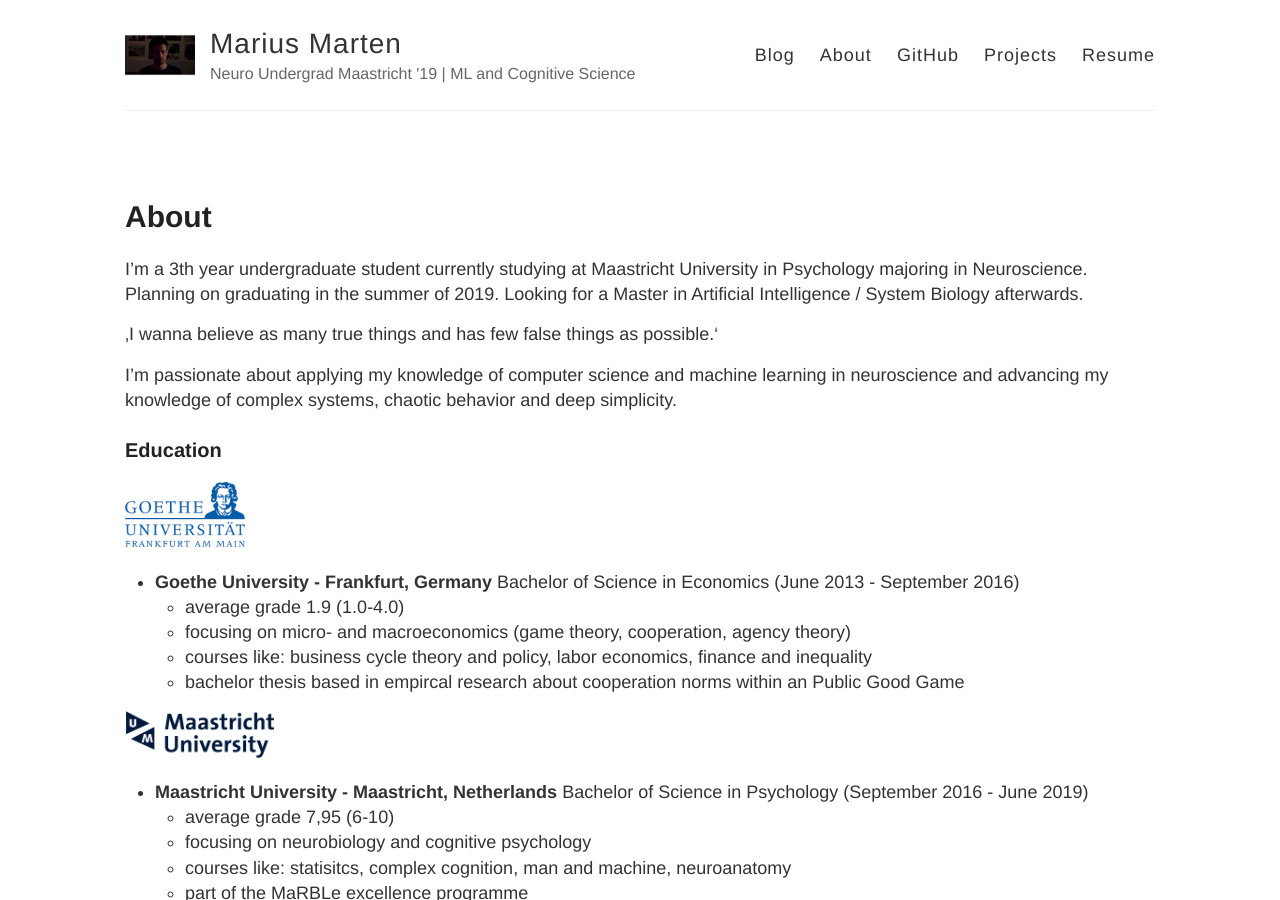
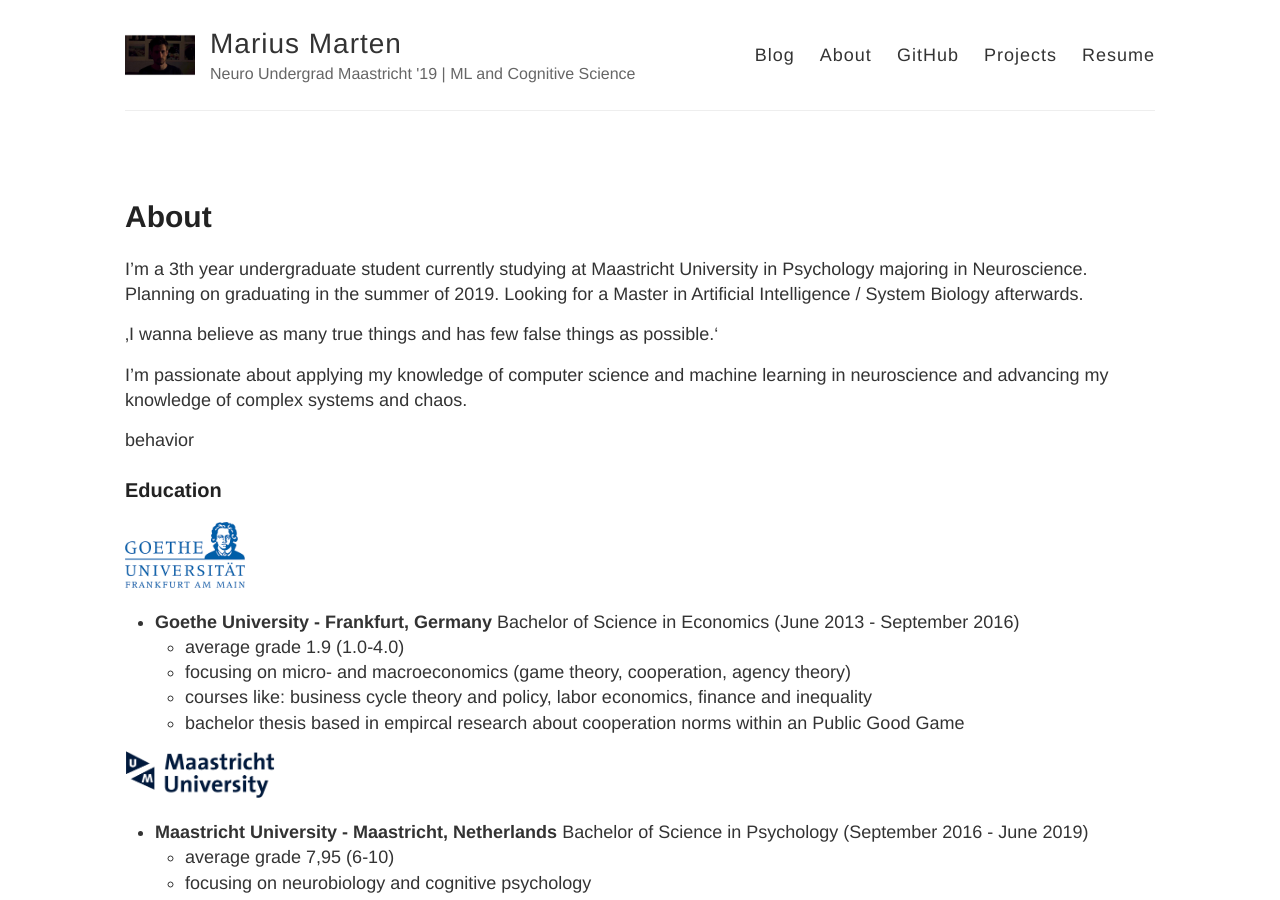
Before and after one commit to Mariusmarten/mariusmarten.github.io, a Jekyll site: the page built from about.md, in a window 1280 px wide and 900 px high. Built offline with Jekyll 4.4.1, drawn with Linux system fonts in a browser that asks for light colours.

Commit message:
Update about.md

```diff
--- a/about.md
+++ b/about.md
@@ -8,9 +8,9 @@ I'm a 3th year undergraduate student currently studying at Maastricht University
 
 ‚I wanna believe as many true things and has few false things as possible.‘
 
-I'm passionate about applying my knowledge of computer science and machine learning in neuroscience and advancing my knowledge of complex systems, chaotic behavior and deep simplicity.
+I'm passionate about applying my knowledge of computer science and machine learning in neuroscience and advancing my knowledge of complex systems and chaos.
 
-
+behavior
 ### Education
 
 <img src="/assets/Goethe.png" width="120">
```
